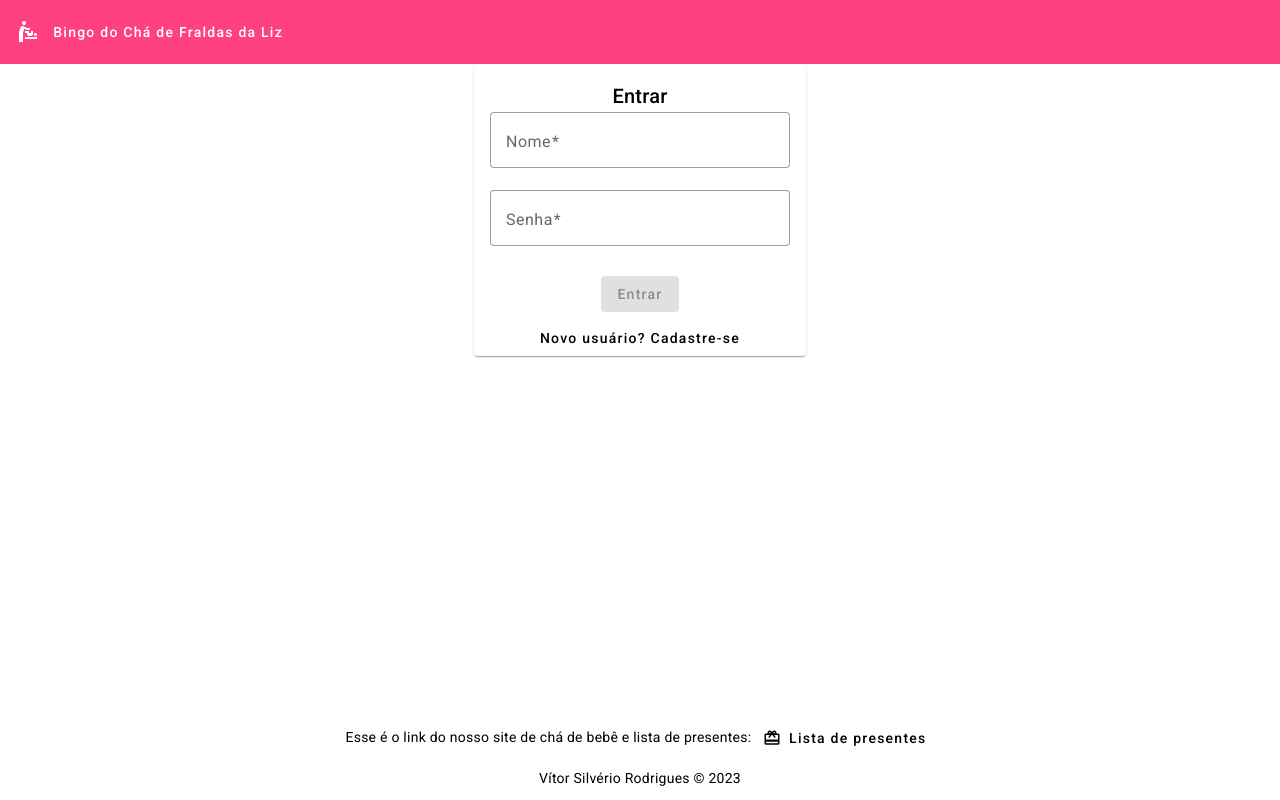
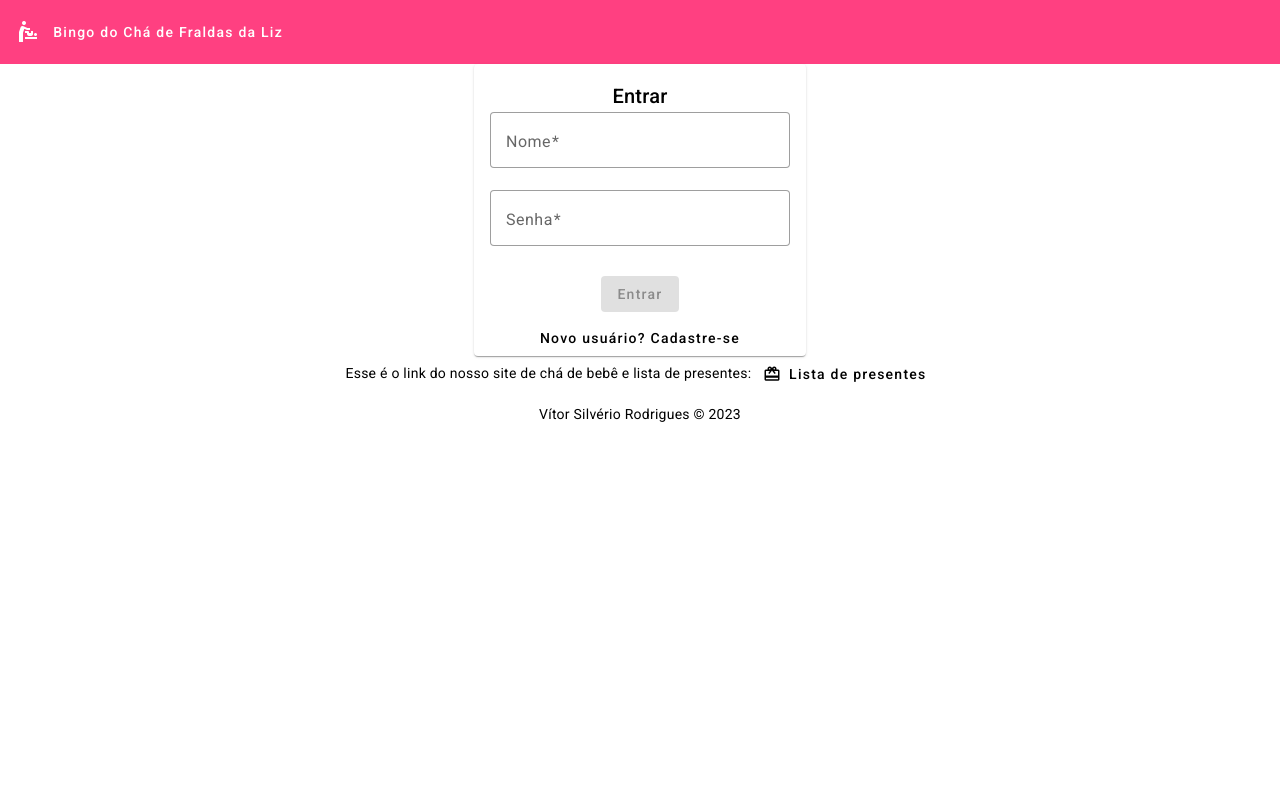
Before and after one commit to vitorsilverio/bingo-liz, an Angular app in the folder bingo-liz-frontend/: page /entrar in a window 1280 px wide. Built offline with nearby package versions, Linux system fonts and the light colour scheme.

Commit message:
Footer sempre em baixo sem ficar em cima do conteudo

```diff
--- a/bingo-liz-frontend/src/app/app.component.html
+++ b/bingo-liz-frontend/src/app/app.component.html
@@ -1,11 +1,12 @@
+<div id="content">
   <mat-toolbar color="accent">
     <mat-icon>baby_changing_station</mat-icon>&nbsp;
     <a mat-button [routerLink]="['/']" >Bingo do Chá de Fraldas da Liz</a>
     <span style="flex: 1 1 auto;"></span>
     <button  mat-icon-button *ngIf="autenticado()" (click)="sair()"><mat-icon>logout</mat-icon></button>
   </mat-toolbar>
-
   <router-outlet></router-outlet>
+</div>
 <footer>
   <p>Esse é o link do nosso site de chá de bebê e lista de presentes: <a mat-button href="https://www.listasmagalu.com/chadebebe/liz-vitor-maria">Lista de presentes <mat-icon>redeem</mat-icon></a></p>
   <p>Vítor Silvério Rodrigues &#169; 2023</p>
--- a/bingo-liz-frontend/src/app/app.component.scss
+++ b/bingo-liz-frontend/src/app/app.component.scss
@@ -1,10 +1,11 @@
-app-root {
-  height: 100vh;
+#content {
+  padding-bottom: 6rem;
 }
 
 footer {
-  position: fixed;
+  position: absolute;
   bottom: 0;
   text-align: center;
+  height: 6rem;
   width: 100vw;
 }
--- a/bingo-liz-frontend/src/styles.scss
+++ b/bingo-liz-frontend/src/styles.scss
@@ -22,3 +22,8 @@ body { margin: 0; font-family: Roboto, "Helvetica Neue", sans-serif; }
     }
   }
 }
+
+app-root {
+  min-height: 100vh;
+  position: relative;
+}
```
Lines whose indentation alone changed are shown as unchanged.
